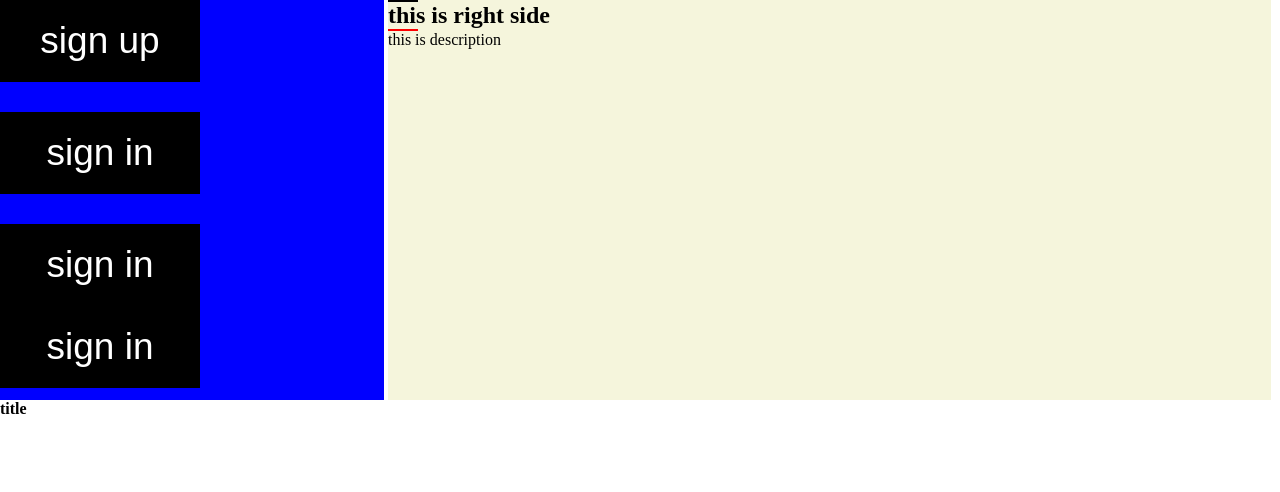
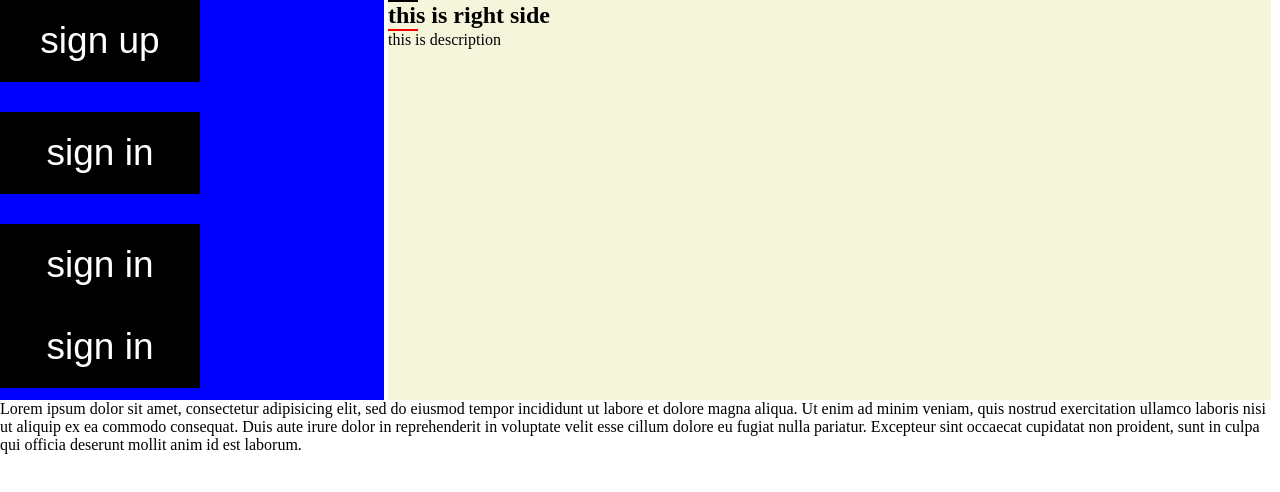
Before and after one commit to NokaK/re-educate-04-06, a plain HTML site: page index.html in a window 1280 px wide. Drawn offline with Linux system fonts and the light colour scheme.

Commit message:
update h4 with p

```diff
--- a/index.html
+++ b/index.html
@@ -29,9 +29,12 @@
 		</div>
 	</section>
 	<section>
-		<h4>
-			title
-		</h4>
+		<p>Lorem ipsum dolor sit amet, consectetur adipisicing elit, sed do eiusmod
+		tempor incididunt ut labore et dolore magna aliqua. Ut enim ad minim veniam,
+		quis nostrud exercitation ullamco laboris nisi ut aliquip ex ea commodo
+		consequat. Duis aute irure dolor in reprehenderit in voluptate velit esse
+		cillum dolore eu fugiat nulla pariatur. Excepteur sint occaecat cupidatat non
+		proident, sunt in culpa qui officia deserunt mollit anim id est laborum.</p>
 		<div>
 			<img src="
 			">
```
